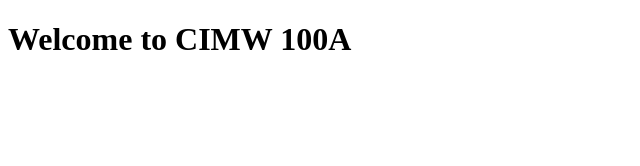
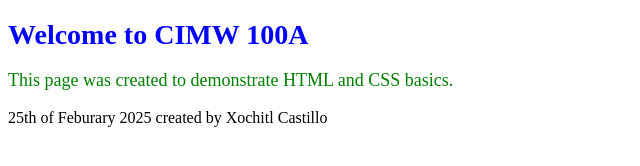
Before and after one commit to xcastillo01/Week6Assignment.github.io, a plain HTML site: page index.html in a window 1280 px wide. Shown: the whole page, without its empty margins (0-640 px from the left). Drawn offline with Linux system fonts and the light colour scheme.

Commit message:
Update index.html

```diff
--- a/index.html
+++ b/index.html
@@ -1,9 +1,22 @@
 <!DOCTYPE html>
-<html>
-    <head>
-    <title>Week 6 Assignment</title>
-    </head>
+<html lang="en">
+<head>
+    <title>Welcome</title>
+    <style>
+        h1 {
+            color: blue;
+            font-size: 28px;
+        }
+
+        p {
+            color: green;
+            font-size: 18px;
+        }
+    </style>
+</head>
 <body>
     <h1>Welcome to CIMW 100A</h1>
+    <p>This page was created to demonstrate HTML and CSS basics.</p>
 </body>
+<footer>25th of Feburary 2025 created by Xochitl Castillo</footer>
 </html>
```
